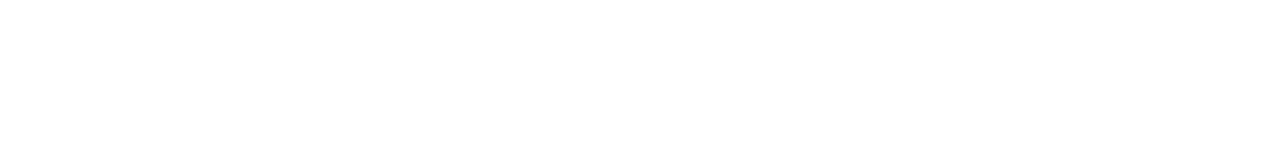
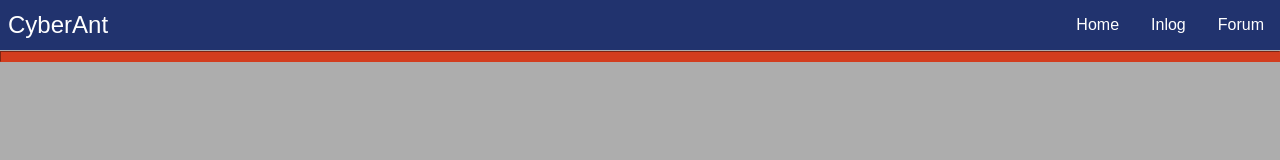
Before and after one commit to Djan-S/CyberAnt, a plain HTML site: page index.html in a window 1280 px wide. Drawn offline with Linux system fonts and the light colour scheme.

Commit message:
Add files via upload

```diff
--- a/index.html
+++ b/index.html
@@ -0,0 +1,22 @@
+<html>
+    <head>
+        <link href="styles.css" rel="stylesheet">
+    </head>
+    <body>
+
+        <nav class="navbar">
+            <div class="website-titel">CyberAnt</div>
+                <span class="bar"></span>
+                <span class="bar"></span>
+                <span class="bar"></span>
+                <span class="bar"></span>
+            <div class="navbar-links">
+                <ul>
+                    <li><a href="index.html">Home</a></li>
+                    <li><a href="index2.html">Inlog</a></li>
+                    <li><a href="index3.html">Forum</a></li>
+                </ul>
+            </div>
+    <hr class="navbarHr">
+    </body>
+</html>
--- a/styles.css
+++ b/styles.css
@@ -1,3 +1,79 @@
+
+
+
 *{
+    box-sizing: border-box;
+}
+
+body{
+    background-color: rgb(173, 173, 173);
+    margin: 0;
+    padding: 0;
+}
+
+
+.navbar{
+    font-family: Arial, Helvetica, sans-serif;
+    display: flex;
+    justify-content: space-between;
+    align-items: center;
+    background-color: #21336E;
+    color: white;
+}
+
+.navbarHr{
+    border-color: #D23D1E;
+    position: absolute;
+    background-color: #D23D1E;
+    width: 100%;
+    height: 11px;
+    top: 43px;
 
 }
+
+.website-titel{
+    font-size: 1.5rem;
+    margin: .5rem;
+}
+
+.navbar-links ul{
+    margin: 0;
+    padding: 0;
+    display: flex;
+
+}
+
+.navbar li{
+    list-style: none;
+}
+
+.navbar li a{
+    text-decoration: none;
+    color: white;
+    padding: 1rem;
+    display: block;
+}
+
+.navbar-links li:hover{
+    background-color: #374779
+
+
+}
+
+.toggle-button{
+    position: absolute;
+    top: .75rem;
+    right: 1rem;
+    display: none;
+    flex-direction: column;
+    justify-content: space-between;
+    width: 30px;
+    height: 21px;
+}
+
+.toggle-button .bar{
+    height: 3px;
+    width: 100%;
+    background-color: white;
+    border-radius: 10px;
+}
```
